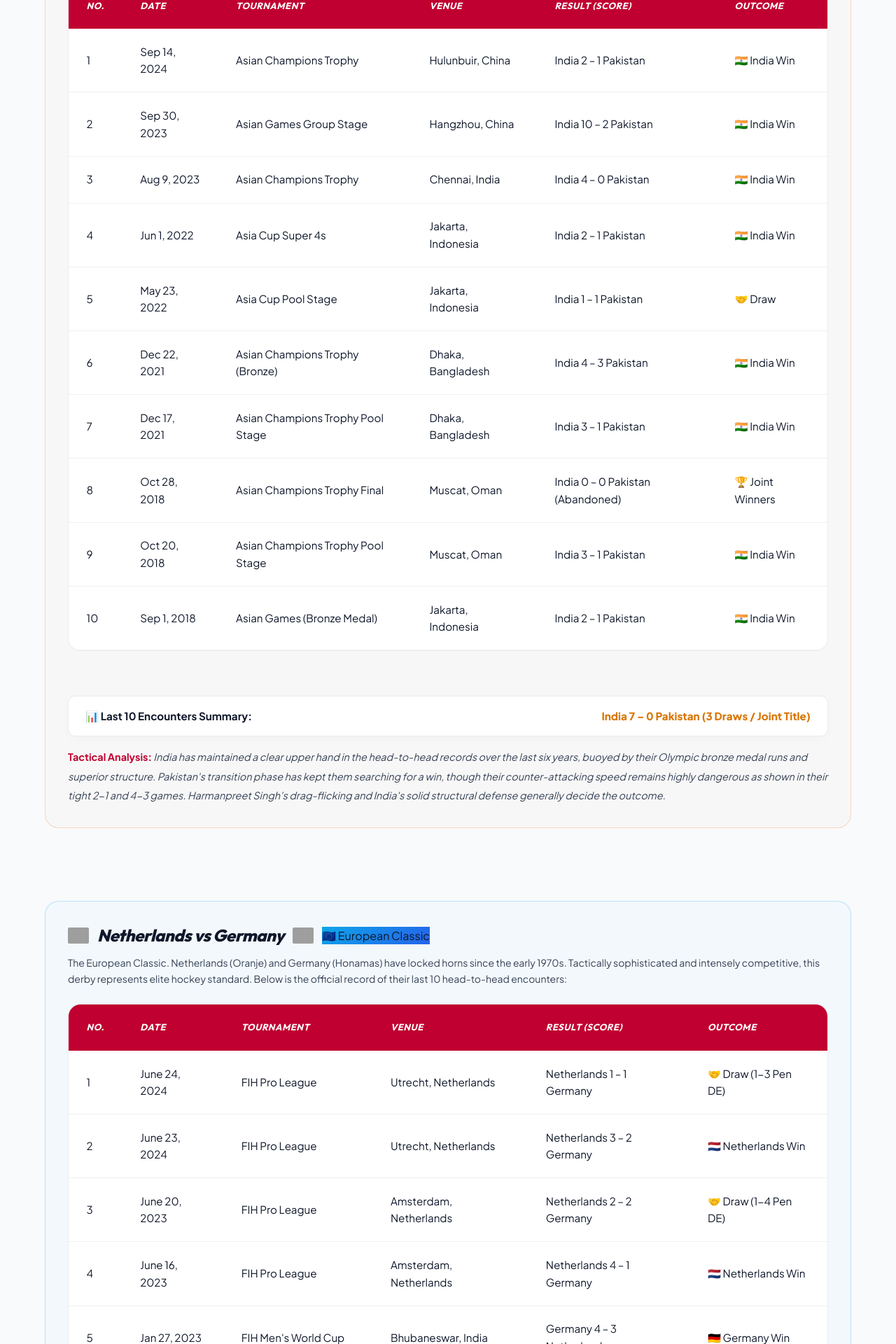
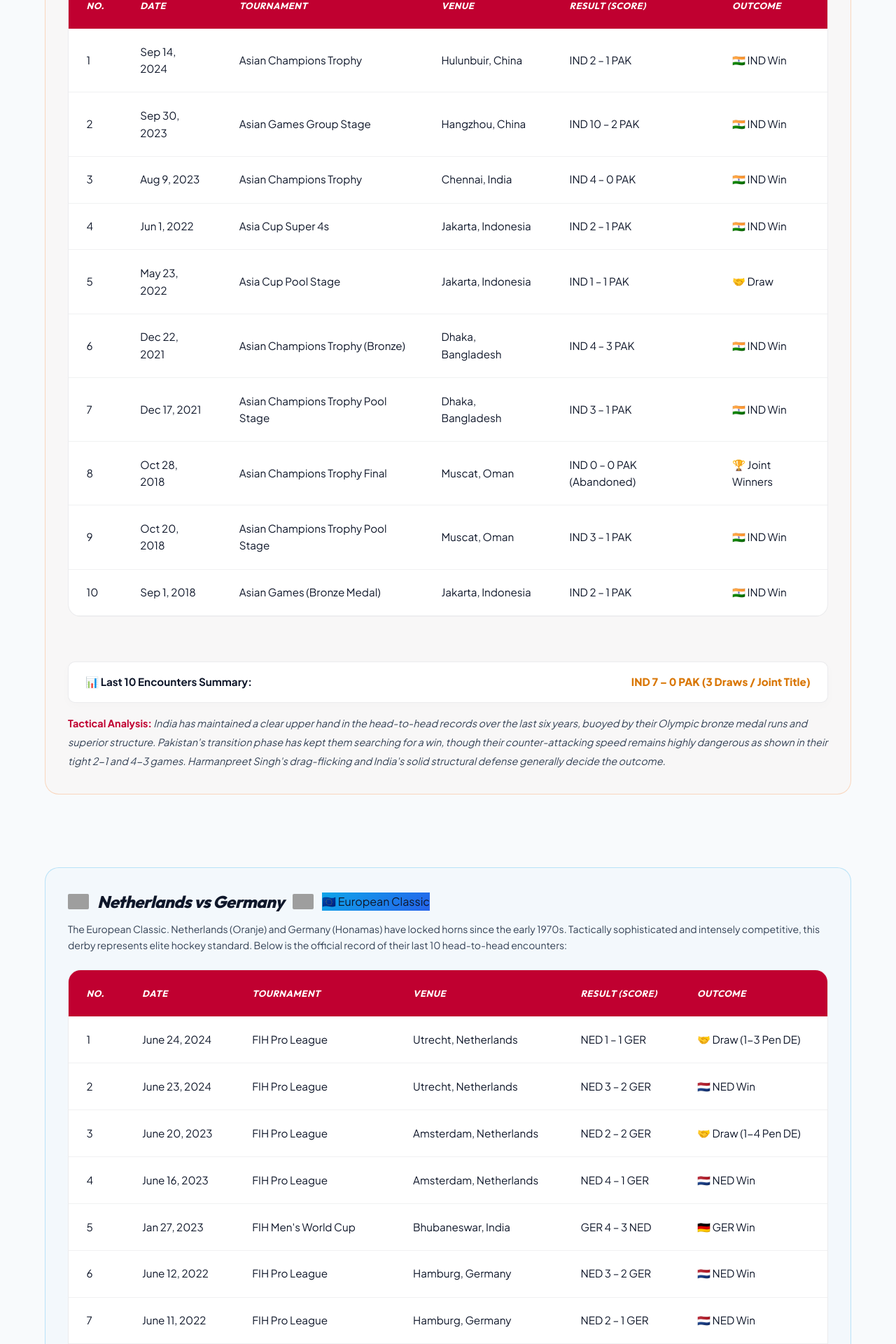
Before and after one commit to liveetcstream-beep/hockeyworldcup2026, a Next.js app: page /h2h in a window 1280 px wide. Shown: the part 1040-2960 px from the top of the page at 70% size. Built offline with nearby package versions, Linux system fonts and the light colour scheme; grey boxes are pictures that could not be loaded.

Commit message:
UI: Shorten H2H country names in results and outcomes, enable horizontal scroll fallback

```diff
--- a/src/app/globals.css
+++ b/src/app/globals.css
@@ -1512,7 +1512,7 @@
 @media (max-width: 768px) {
   /* Maintain table layout on mobile and tablets instead of converting to cards */
   .table-responsive {
-    overflow-x: visible !important;
+    overflow-x: auto !important;
     width: 100% !important;
     margin-bottom: 2rem;
   }
--- a/src/app/h2h/page.js
+++ b/src/app/h2h/page.js
@@ -135,39 +135,39 @@
                   <td data-label="Date">Sep 14, 2024</td>
                   <td data-label="Tournament">Asian Champions Trophy</td>
                   <td data-label="Venue">Hulunbuir, China</td>
-                  <td data-label="Result (Score)">India 2 – 1 Pakistan</td>
-                  <td data-label="Outcome">🇮🇳 India Win</td>
+                  <td data-label="Result (Score)">IND 2 – 1 PAK</td>
+                  <td data-label="Outcome">🇮🇳 IND Win</td>
                 </tr>
                 <tr>
                   <td data-label="No.">2</td>
                   <td data-label="Date">Sep 30, 2023</td>
                   <td data-label="Tournament">Asian Games Group Stage</td>
                   <td data-label="Venue">Hangzhou, China</td>
-                  <td data-label="Result (Score)">India 10 – 2 Pakistan</td>
-                  <td data-label="Outcome">🇮🇳 India Win</td>
+                  <td data-label="Result (Score)">IND 10 – 2 PAK</td>
+                  <td data-label="Outcome">🇮🇳 IND Win</td>
                 </tr>
                 <tr>
                   <td data-label="No.">3</td>
                   <td data-label="Date">Aug 9, 2023</td>
                   <td data-label="Tournament">Asian Champions Trophy</td>
                   <td data-label="Venue">Chennai, India</td>
-                  <td data-label="Result (Score)">India 4 – 0 Pakistan</td>
-                  <td data-label="Outcome">🇮🇳 India Win</td>
+                  <td data-label="Result (Score)">IND 4 – 0 PAK</td>
+                  <td data-label="Outcome">🇮🇳 IND Win</td>
                 </tr>
                 <tr>
                   <td data-label="No.">4</td>
                   <td data-label="Date">Jun 1, 2022</td>
                   <td data-label="Tournament">Asia Cup Super 4s</td>
                   <td data-label="Venue">Jakarta, Indonesia</td>
-                  <td data-label="Result (Score)">India 2 – 1 Pakistan</td>
-                  <td data-label="Outcome">🇮🇳 India Win</td>
+                  <td data-label="Result (Score)">IND 2 – 1 PAK</td>
+                  <td data-label="Outcome">🇮🇳 IND Win</td>
                 </tr>
                 <tr>
                   <td data-label="No.">5</td>
                   <td data-label="Date">May 23, 2022</td>
                   <td data-label="Tournament">Asia Cup Pool Stage</td>
                   <td data-label="Venue">Jakarta, Indonesia</td>
-                  <td data-label="Result (Score)">India 1 – 1 Pakistan</td>
+                  <td data-label="Result (Score)">IND 1 – 1 PAK</td>
                   <td data-label="Outcome">🤝 Draw</td>
                 </tr>
                 <tr>
@@ -175,23 +175,23 @@
                   <td data-label="Date">Dec 22, 2021</td>
                   <td data-label="Tournament">Asian Champions Trophy (Bronze)</td>
                   <td data-label="Venue">Dhaka, Bangladesh</td>
-                  <td data-label="Result (Score)">India 4 – 3 Pakistan</td>
-                  <td data-label="Outcome">🇮🇳 India Win</td>
+                  <td data-label="Result (Score)">IND 4 – 3 PAK</td>
+                  <td data-label="Outcome">🇮🇳 IND Win</td>
                 </tr>
                 <tr>
                   <td data-label="No.">7</td>
                   <td data-label="Date">Dec 17, 2021</td>
                   <td data-label="Tournament">Asian Champions Trophy Pool Stage</td>
                   <td data-label="Venue">Dhaka, Bangladesh</td>
-                  <td data-label="Result (Score)">India 3 – 1 Pakistan</td>
-                  <td data-label="Outcome">🇮🇳 India Win</td>
+                  <td data-label="Result (Score)">IND 3 – 1 PAK</td>
+                  <td data-label="Outcome">🇮🇳 IND Win</td>
                 </tr>
                 <tr>
                   <td data-label="No.">8</td>
                   <td data-label="Date">Oct 28, 2018</td>
                   <td data-label="Tournament">Asian Champions Trophy Final</td>
                   <td data-label="Venue">Muscat, Oman</td>
-                  <td data-label="Result (Score)">India 0 – 0 Pakistan (Abandoned)</td>
+                  <td data-label="Result (Score)">IND 0 – 0 PAK (Abandoned)</td>
                   <td data-label="Outcome">🏆 Joint Winners</td>
                 </tr>
                 <tr>
@@ -199,16 +199,16 @@
                   <td data-label="Date">Oct 20, 2018</td>
                   <td data-label="Tournament">Asian Champions Trophy Pool Stage</td>
                   <td data-label="Venue">Muscat, Oman</td>
-                  <td data-label="Result (Score)">India 3 – 1 Pakistan</td>
-                  <td data-label="Outcome">🇮🇳 India Win</td>
+                  <td data-label="Result (Score)">IND 3 – 1 PAK</td>
+                  <td data-label="Outcome">🇮🇳 IND Win</td>
                 </tr>
                 <tr>
                   <td data-label="No.">10</td>
                   <td data-label="Date">Sep 1, 2018</td>
                   <td data-label="Tournament">Asian Games (Bronze Medal)</td>
                   <td data-label="Venue">Jakarta, Indonesia</td>
-                  <td data-label="Result (Score)">India 2 – 1 Pakistan</td>
-                  <td data-label="Outcome">🇮🇳 India Win</td>
+                  <td data-label="Result (Score)">IND 2 – 1 PAK</td>
+                  <td data-label="Outcome">🇮🇳 IND Win</td>
                 </tr>
               </tbody>
             </table>
@@ -229,7 +229,7 @@
             fontSize: "0.95rem"
           }}>
             <span>📊 Last 10 Encounters Summary:</span>
-            <span style={{ color: "#d97706", fontWeight: "800" }}>India 7 – 0 Pakistan (3 Draws / Joint Title)</span>
+            <span style={{ color: "#d97706", fontWeight: "800" }}>IND 7 – 0 PAK (3 Draws / Joint Title)</span>
           </div>
 
           <p className="text-xs mt-4 italic" style={{ lineHeight: "1.9", color: "var(--text-muted)", fontSize: "0.9rem", fontFamily: "var(--font-body)" }}>
@@ -269,7 +269,7 @@
                   <td data-label="Date">June 24, 2024</td>
                   <td data-label="Tournament">FIH Pro League</td>
                   <td data-label="Venue">Utrecht, Netherlands</td>
-                  <td data-label="Result (Score)">Netherlands 1 – 1 Germany</td>
+                  <td data-label="Result (Score)">NED 1 – 1 GER</td>
                   <td data-label="Outcome">🤝 Draw (1-3 Pen DE)</td>
                 </tr>
                 <tr>
@@ -277,15 +277,15 @@
                   <td data-label="Date">June 23, 2024</td>
                   <td data-label="Tournament">FIH Pro League</td>
                   <td data-label="Venue">Utrecht, Netherlands</td>
-                  <td data-label="Result (Score)">Netherlands 3 – 2 Germany</td>
-                  <td data-label="Outcome">🇳🇱 Netherlands Win</td>
+                  <td data-label="Result (Score)">NED 3 – 2 GER</td>
+                  <td data-label="Outcome">🇳🇱 NED Win</td>
                 </tr>
                 <tr>
                   <td data-label="No.">3</td>
                   <td data-label="Date">June 20, 2023</td>
                   <td data-label="Tournament">FIH Pro League</td>
                   <td data-label="Venue">Amsterdam, Netherlands</td>
-                  <td data-label="Result (Score)">Netherlands 2 – 2 Germany</td>
+                  <td data-label="Result (Score)">NED 2 – 2 GER</td>
                   <td data-label="Outcome">🤝 Draw (1-4 Pen DE)</td>
                 </tr>
                 <tr>
@@ -293,47 +293,47 @@
                   <td data-label="Date">June 16, 2023</td>
                   <td data-label="Tournament">FIH Pro League</td>
                   <td data-label="Venue">Amsterdam, Netherlands</td>
-                  <td data-label="Result (Score)">Netherlands 4 – 1 Germany</td>
-                  <td data-label="Outcome">🇳🇱 Netherlands Win</td>
+                  <td data-label="Result (Score)">NED 4 – 1 GER</td>
+                  <td data-label="Outcome">🇳🇱 NED Win</td>
                 </tr>
                 <tr>
                   <td data-label="No.">5</td>
                   <td data-label="Date">Jan 27, 2023</td>
                   <td data-label="Tournament">FIH Men's World Cup</td>
                   <td data-label="Venue">Bhubaneswar, India</td>
-                  <td data-label="Result (Score)">Germany 4 – 3 Netherlands</td>
-                  <td data-label="Outcome">🇩🇪 Germany Win</td>
+                  <td data-label="Result (Score)">GER 4 – 3 NED</td>
+                  <td data-label="Outcome">🇩🇪 GER Win</td>
                 </tr>
                 <tr>
                   <td data-label="No.">6</td>
                   <td data-label="Date">June 12, 2022</td>
                   <td data-label="Tournament">FIH Pro League</td>
                   <td data-label="Venue">Hamburg, Germany</td>
-                  <td data-label="Result (Score)">Netherlands 3 – 2 Germany</td>
-                  <td data-label="Outcome">🇳🇱 Netherlands Win</td>
+                  <td data-label="Result (Score)">NED 3 – 2 GER</td>
+                  <td data-label="Outcome">🇳🇱 NED Win</td>
                 </tr>
                 <tr>
                   <td data-label="No.">7</td>
                   <td data-label="Date">June 11, 2022</td>
                   <td data-label="Tournament">FIH Pro League</td>
                   <td data-label="Venue">Hamburg, Germany</td>
-                  <td data-label="Result (Score)">Netherlands 2 – 1 Germany</td>
-                  <td data-label="Outcome">🇳🇱 Netherlands Win</td>
+                  <td data-label="Result (Score)">NED 2 – 1 GER</td>
+                  <td data-label="Outcome">🇳🇱 NED Win</td>
                 </tr>
                 <tr>
                   <td data-label="No.">8</td>
                   <td data-label="Date">July 30, 2021</td>
                   <td data-label="Tournament">Olympic Games Tokyo</td>
                   <td data-label="Venue">Tokyo, Japan</td>
-                  <td data-label="Result (Score)">Germany 3 – 1 Netherlands</td>
-                  <td data-label="Outcome">🇩🇪 Germany Win</td>
+                  <td data-label="Result (Score)">GER 3 – 1 NED</td>
+                  <td data-label="Outcome">🇩🇪 GER Win</td>
                 </tr>
                 <tr>
                   <td data-label="No.">9</td>
                   <td data-label="Date">June 13, 2021</td>
                   <td data-label="Tournament">EuroHockey Final</td>
                   <td data-label="Venue">Amstelveen, Netherlands</td>
-                  <td data-label="Result (Score)">Germany 2 – 2 Netherlands</td>
+                  <td data-label="Result (Score)">GER 2 – 2 NED</td>
                   <td data-label="Outcome">🤝 Draw (1-4 Pen NL)</td>
                 </tr>
                 <tr>
@@ -341,7 +341,7 @@
                   <td data-label="Date">June 4, 2021</td>
                   <td data-label="Tournament">EuroHockey Pool Stage</td>
                   <td data-label="Venue">Amstelveen, Netherlands</td>
-                  <td data-label="Result (Score)">Germany 2 – 2 Netherlands</td>
+                  <td data-label="Result (Score)">GER 2 – 2 NED</td>
                   <td data-label="Outcome">🤝 Draw (3-0 Pen DE)</td>
                 </tr>
               </tbody>
@@ -363,7 +363,7 @@
             fontSize: "0.95rem"
           }}>
             <span>📊 Last 10 Encounters Summary:</span>
-            <span style={{ color: "#0284c7", fontWeight: "800" }}>Netherlands 4 – 2 Germany (4 Draws)</span>
+            <span style={{ color: "#0284c7", fontWeight: "800" }}>NED 4 – 2 GER (4 Draws)</span>
           </div>
 
           <p className="text-xs mt-4 italic" style={{ lineHeight: "1.9", color: "var(--text-muted)", fontSize: "0.9rem", fontFamily: "var(--font-body)" }}>
@@ -403,7 +403,7 @@
                   <td data-label="Date">May 26, 2024</td>
                   <td data-label="Tournament">FIH Pro League</td>
                   <td data-label="Venue">Antwerp, Belgium</td>
-                  <td data-label="Result (Score)">Belgium 2 – 2 Australia</td>
+                  <td data-label="Result (Score)">BEL 2 – 2 AUS</td>
                   <td data-label="Outcome">🤝 Draw (5-3 Pen BE)</td>
                 </tr>
                 <tr>
@@ -411,39 +411,39 @@
                   <td data-label="Date">June 2, 2024</td>
                   <td data-label="Tournament">FIH Pro League</td>
                   <td data-label="Venue">London, UK</td>
-                  <td data-label="Result (Score)">Belgium 1 – 4 Australia</td>
-                  <td data-label="Outcome">🇦🇺 Australia Win</td>
+                  <td data-label="Result (Score)">BEL 1 – 4 AUS</td>
+                  <td data-label="Outcome">🇦🇺 AUS Win</td>
                 </tr>
                 <tr>
                   <td data-label="No.">3</td>
                   <td data-label="Date">June 18, 2023</td>
                   <td data-label="Tournament">FIH Pro League</td>
                   <td data-label="Venue">Antwerp, Belgium</td>
-                  <td data-label="Result (Score)">Belgium 1 – 3 Australia</td>
-                  <td data-label="Outcome">🇦🇺 Australia Win</td>
+                  <td data-label="Result (Score)">BEL 1 – 3 AUS</td>
+                  <td data-label="Outcome">🇦🇺 AUS Win</td>
                 </tr>
                 <tr>
                   <td data-label="No.">4</td>
                   <td data-label="Date">June 16, 2023</td>
                   <td data-label="Tournament">FIH Pro League</td>
                   <td data-label="Venue">Antwerp, Belgium</td>
-                  <td data-label="Result (Score)">Belgium 2 – 1 Australia</td>
-                  <td data-label="Outcome">🇧🇪 Belgium Win</td>
+                  <td data-label="Result (Score)">BEL 2 – 1 AUS</td>
+                  <td data-label="Outcome">🇧🇪 BEL Win</td>
                 </tr>
                 <tr>
                   <td data-label="No.">5</td>
                   <td data-label="Date">Jan 24, 2023</td>
                   <td data-label="Tournament">FIH Men's World Cup</td>
                   <td data-label="Venue">Bhubaneswar, India</td>
-                  <td data-label="Result (Score)">Belgium 2 – 0 Australia</td>
-                  <td data-label="Outcome">🇧🇪 Belgium Win</td>
+                  <td data-label="Result (Score)">BEL 2 – 0 AUS</td>
+                  <td data-label="Outcome">🇧🇪 BEL Win</td>
                 </tr>
                 <tr>
                   <td data-label="No.">6</td>
                   <td data-label="Date">June 26, 2022</td>
                   <td data-label="Tournament">FIH Pro League</td>
                   <td data-label="Venue">Terrassa, Spain</td>
-                  <td data-label="Result (Score)">Belgium 3 – 3 Australia</td>
+                  <td data-label="Result (Score)">BEL 3 – 3 AUS</td>
                   <td data-label="Outcome">🤝 Draw (1-3 Pen AU)</td>
                 </tr>
                 <tr>
@@ -451,15 +451,15 @@
                   <td data-label="Date">June 25, 2022</td>
                   <td data-label="Tournament">FIH Pro League</td>
                   <td data-label="Venue">Terrassa, Spain</td>
-                  <td data-label="Result (Score)">Belgium 2 – 4 Australia</td>
-                  <td data-label="Outcome">🇦🇺 Australia Win</td>
+                  <td data-label="Result (Score)">BEL 2 – 4 AUS</td>
+                  <td data-label="Outcome">🇦🇺 AUS Win</td>
                 </tr>
                 <tr>
                   <td data-label="No.">8</td>
                   <td data-label="Date">Aug 5, 2021</td>
                   <td data-label="Tournament">Olympic Games Tokyo Final</td>
                   <td data-label="Venue">Tokyo, Japan</td>
-                  <td data-label="Result (Score)">Belgium 1 – 1 Australia</td>
+                  <td data-label="Result (Score)">BEL 1 – 1 AUS</td>
                   <td data-label="Outcome">🤝 Draw (3-2 Pen BE)</td>
                 </tr>
                 <tr>
@@ -467,16 +467,16 @@
                   <td data-label="Date">June 15, 2019</td>
                   <td data-label="Tournament">FIH Pro League</td>
                   <td data-label="Venue">Antwerp, Belgium</td>
-                  <td data-label="Result (Score)">Australia 2 – 0 Belgium</td>
-                  <td data-label="Outcome">🇦🇺 Australia Win</td>
+                  <td data-label="Result (Score)">AUS 2 – 0 BEL</td>
+                  <td data-label="Outcome">🇦🇺 AUS Win</td>
                 </tr>
                 <tr>
                   <td data-label="No.">10</td>
                   <td data-label="Date">Feb 3, 2018</td>
                   <td data-label="Tournament">Test Match</td>
                   <td data-label="Venue">Melbourne, Australia</td>
-                  <td data-label="Result (Score)">Australia 3 – 2 Belgium</td>
-                  <td data-label="Outcome">🇦🇺 Australia Win</td>
+                  <td data-label="Result (Score)">AUS 3 – 2 BEL</td>
+                  <td data-label="Outcome">🇦🇺 AUS Win</td>
                 </tr>
               </tbody>
             </table>
@@ -497,7 +497,7 @@
             fontSize: "0.95rem"
           }}>
             <span>📊 Last 10 Encounters Summary:</span>
-            <span style={{ color: "#16a34a", fontWeight: "800" }}>Australia 5 – 2 Belgium (3 Draws)</span>
+            <span style={{ color: "#16a34a", fontWeight: "800" }}>AUS 5 – 2 BEL (3 Draws)</span>
           </div>
 
           <p className="text-xs mt-4 italic" style={{ lineHeight: "1.9", color: "var(--text-muted)", fontSize: "0.9rem", fontFamily: "var(--font-body)" }}>
@@ -537,79 +537,79 @@
                   <td data-label="Date">Aug 9, 2024</td>
                   <td data-label="Tournament">Olympic Games Paris (Semi-Final)</td>
                   <td data-label="Venue">Paris, France</td>
-                  <td data-label="Result (Score)">Netherlands 3 – 0 Argentina</td>
-                  <td data-label="Outcome">🇳🇱 Netherlands Win</td>
+                  <td data-label="Result (Score)">NED 3 – 0 ARG</td>
+                  <td data-label="Outcome">🇳🇱 NED Win</td>
                 </tr>
                 <tr>
                   <td data-label="No.">2</td>
                   <td data-label="Date">Dec 10, 2023</td>
                   <td data-label="Tournament">FIH Pro League</td>
                   <td data-label="Venue">Santiago del Estero, Argentina</td>
-                  <td data-label="Result (Score)">Netherlands 2 – 1 Argentina</td>
-                  <td data-label="Outcome">🇳🇱 Netherlands Win</td>
+                  <td data-label="Result (Score)">NED 2 – 1 ARG</td>
+                  <td data-label="Outcome">🇳🇱 NED Win</td>
                 </tr>
                 <tr>
                   <td data-label="No.">3</td>
                   <td data-label="Date">Dec 8, 2023</td>
                   <td data-label="Tournament">FIH Pro League</td>
                   <td data-label="Venue">Santiago del Estero, Argentina</td>
-                  <td data-label="Result (Score)">Netherlands 4 – 1 Argentina</td>
-                  <td data-label="Outcome">🇳🇱 Netherlands Win</td>
+                  <td data-label="Result (Score)">NED 4 – 1 ARG</td>
+                  <td data-label="Outcome">🇳🇱 NED Win</td>
                 </tr>
                 <tr>
                   <td data-label="No.">4</td>
                   <td data-label="Date">Jun 10, 2023</td>
                   <td data-label="Tournament">FIH Pro League</td>
                   <td data-label="Venue">Eindhoven, Netherlands</td>
-                  <td data-label="Result (Score)">Netherlands 7 – 2 Argentina</td>
-                  <td data-label="Outcome">🇳🇱 Netherlands Win</td>
+                  <td data-label="Result (Score)">NED 7 – 2 ARG</td>
+                  <td data-label="Outcome">🇳🇱 NED Win</td>
                 </tr>
                 <tr>
                   <td data-label="No.">5</td>
                   <td data-label="Date">Jun 9, 2023</td>
                   <td data-label="Tournament">FIH Pro League</td>
                   <td data-label="Venue">Eindhoven, Netherlands</td>
-                  <td data-label="Result (Score)">Netherlands 2 – 0 Argentina</td>
-                  <td data-label="Outcome">🇳🇱 Netherlands Win</td>
+                  <td data-label="Result (Score)">NED 2 – 0 ARG</td>
+                  <td data-label="Outcome">🇳🇱 NED Win</td>
                 </tr>
                 <tr>
                   <td data-label="No.">6</td>
                   <td data-label="Date">Jul 17, 2022</td>
                   <td data-label="Tournament">Women's World Cup Final</td>
                   <td data-label="Venue">Terrassa, Spain</td>
-                  <td data-label="Result (Score)">Netherlands 3 – 1 Argentina</td>
-                  <td data-label="Outcome">🇳🇱 Netherlands Win</td>
+                  <td data-label="Result (Score)">NED 3 – 1 ARG</td>
+                  <td data-label="Outcome">🇳🇱 NED Win</td>
                 </tr>
                 <tr>
                   <td data-label="No.">7</td>
                   <td data-label="Date">Aug 6, 2021</td>
                   <td data-label="Tournament">Olympic Games Tokyo Final</td>
                   <td data-label="Venue">Tokyo, Japan</td>
-                  <td data-label="Result (Score)">Netherlands 3 – 1 Argentina</td>
-                  <td data-label="Outcome">🇳🇱 Netherlands Win</td>
+                  <td data-label="Result (Score)">NED 3 – 1 ARG</td>
+                  <td data-label="Outcome">🇳🇱 NED Win</td>
                 </tr>
                 <tr>
                   <td data-label="No.">8</td>
                   <td data-label="Date">Feb 16, 2020</td>
                   <td data-label="Tournament">FIH Pro League</td>
                   <td data-label="Venue">Buenos Aires, Argentina</td>
-                  <td data-label="Result (Score)">Netherlands 0 – 2 Argentina</td>
-                  <td data-label="Outcome">🇦🇷 Argentina Win</td>
+                  <td data-label="Result (Score)">NED 0 – 2 ARG</td>
+                  <td data-label="Outcome">🇦🇷 ARG Win</td>
                 </tr>
                 <tr>
                   <td data-label="No.">9</td>
                   <td data-label="Date">Feb 15, 2020</td>
                   <td data-label="Tournament">FIH Pro League</td>
                   <td data-label="Venue">Buenos Aires, Argentina</td>
-                  <td data-label="Result (Score)">Netherlands 3 – 1 Argentina</td>
-                  <td data-label="Outcome">🇳🇱 Netherlands Win</td>
+                  <td data-label="Result (Score)">NED 3 – 1 ARG</td>
+                  <td data-label="Outcome">🇳🇱 NED Win</td>
                 </tr>
                 <tr>
                   <td data-label="No.">10</td>
                   <td data-label="Date">Jun 29, 2019</td>
                   <td data-label="Tournament">FIH Pro League Grand Final</td>
                   <td data-label="Venue">Amstelveen, Netherlands</td>
-                  <td data-label="Result (Score)">Netherlands 2 – 2 Argentina</td>
+                  <td data-label="Result (Score)">NED 2 – 2 ARG</td>
                   <td data-label="Outcome">🤝 Draw (4-3 Pen NL)</td>
                 </tr>
               </tbody>
@@ -631,7 +631,7 @@
             fontSize: "0.95rem"
           }}>
             <span>📊 Last 10 Encounters Summary:</span>
-            <span style={{ color: "#e11d48", fontWeight: "800" }}>Netherlands 8 – 1 Argentina (1 Draw)</span>
+            <span style={{ color: "#e11d48", fontWeight: "800" }}>NED 8 – 1 ARG (1 Draw)</span>
           </div>
 
           <p className="text-xs mt-4 italic" style={{ lineHeight: "1.9", color: "var(--text-muted)", fontSize: "0.9rem", fontFamily: "var(--font-body)" }}>
```
